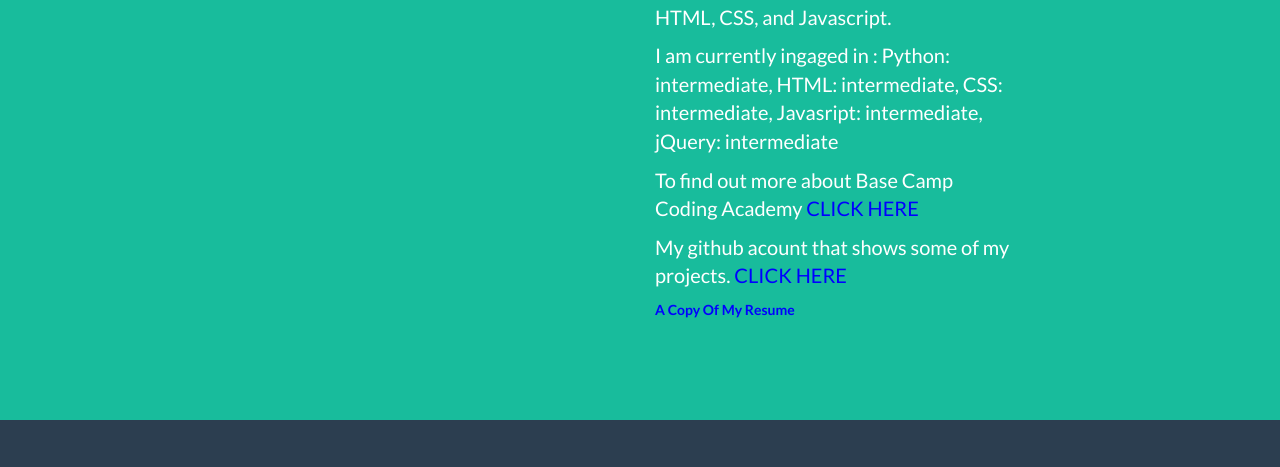
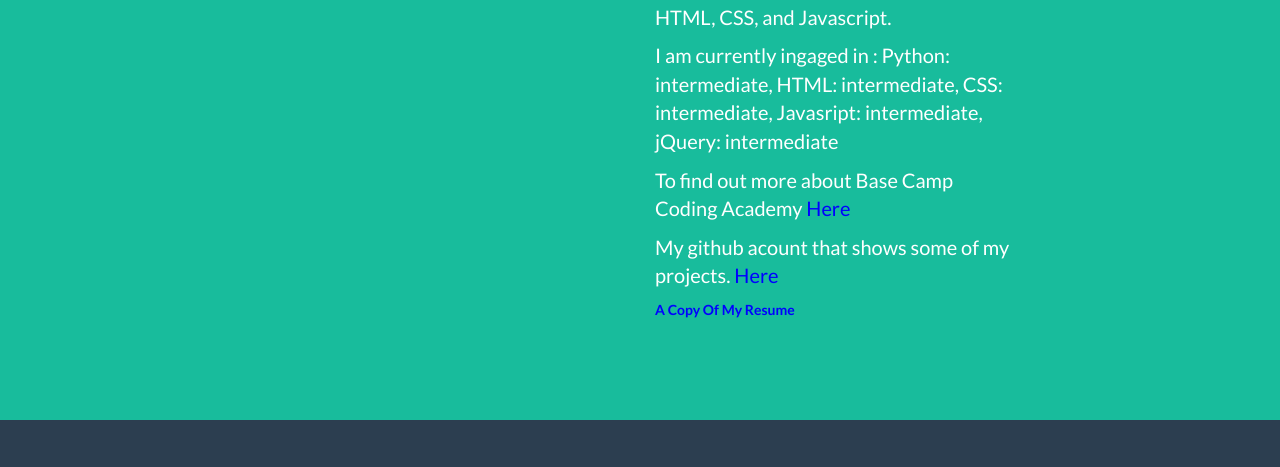
Before and after one commit to JacobSpence97/JacobSpence97.github.io, a website: page onlineR/index.html in a window 1280 px wide. Shown: the part 2091-2558 px from the top of the page. Drawn offline with nearby package versions, Linux system fonts and the light colour scheme.

Commit message:
fixed the click here and updated my resume link

```diff
--- a/onlineR/index.html
+++ b/onlineR/index.html
@@ -193,9 +193,9 @@
                 <div class="col-lg-4">
                     <p>Base Camp Coding Academy is school that teaches student who have recently graduated high school how to program computers. with in a 12 month period we will learn langueges such as Python, HTML, CSS, and Javascript.</p>
                     <p> I am currently ingaged in : Python: intermediate, HTML: intermediate, CSS: intermediate, Javasript: intermediate, jQuery: intermediate</p>
-                    <p> To find out more about Base Camp Coding Academy <a id="bcca" href="https://basecampcodingacademy.org/"> CLICK HERE</a></p>
-                    <p> My github acount that shows some of my projects.<a id="jsp" href="https://github.com/JacobSpence97"> CLICK HERE</a></p>
-                    <a id="jsp" href="https://www.dropbox.com/s/ngtkqo05mwn0rx8/JacobS.SpencesResume%20%281%29.pdf?dl=1"><b>A Copy Of My Resume</b></a>
+                    <p> To find out more about Base Camp Coding Academy <a id="bcca" href="https://basecampcodingacademy.org/"> Here</a></p>
+                    <p> My github acount that shows some of my projects.<a id="jsp" href="https://github.com/JacobSpence97"> Here</a></p>
+                    <a id="jsp" href="https://www.dropbox.com/s/gocbf0qpqsmqtny/JacobSSpenceResume.pdf?dl=1"><b>A Copy Of My Resume</b></a>
                 </div>
                 <!-- <div class="col-lg-8 col-lg-offset-2 text-center">
                     <a href="#" class="btn btn-lg btn-outline">
@@ -332,7 +332,7 @@
                                     <strong> James Sibert
                                 </li>
                                 <li> James' website
-                                  <a href="https://jsbcca.github.io/my_portfolio/"> click here</a>
+                                  <a href="https://jsbcca.github.io/my_portfolio/"> Here</a>
                                 </li>
                             </ul>
                             <button type="button" class="btn btn-default" data-dismiss="modal"><i class="fa fa-times"></i> Close</button>
@@ -382,14 +382,14 @@
                                 </li>
                                 <br />
                                 <li> Nicole's website:
-                                    <a href="https://nicoleshelton.github.io/my_portfolio/index.html"><br />click here</a>
+                                    <a href="https://nicoleshelton.github.io/my_portfolio/index.html"><br />Here</a>
                                 </li>
                                 </url>
                                 <br />
                                 <strong>Eddrick Butler</strong>
                                 <br/>
                                 <li> Eddrick's website:
-                                    <a href="https://sandiegofan98.github.io/"><br/>click here</a>
+                                    <a href="https://sandiegofan98.github.io/"><br/>Here</a>
                                 </li>
                             </ul>
                             <button type="button" class="btn btn-default" data-dismiss="modal"><i class="fa fa-times"></i> Close</button>
@@ -515,7 +515,7 @@
                                         <strong>
                                         </strong>
                                         <li>Martin Guzman's portfolio:
-                                            <a href="https://martin11guzman.github.io/Resume/"> Click here</a>
+                                            <a href="https://martin11guzman.github.io/Resume/"> Here</a>
                                         </li>
                             </ul>
                             <button type="button" class="btn btn-default" data-dismiss="modal"><i class="fa fa-times"></i> Close</button>
```
Also changed, not shown: 2 other files.
